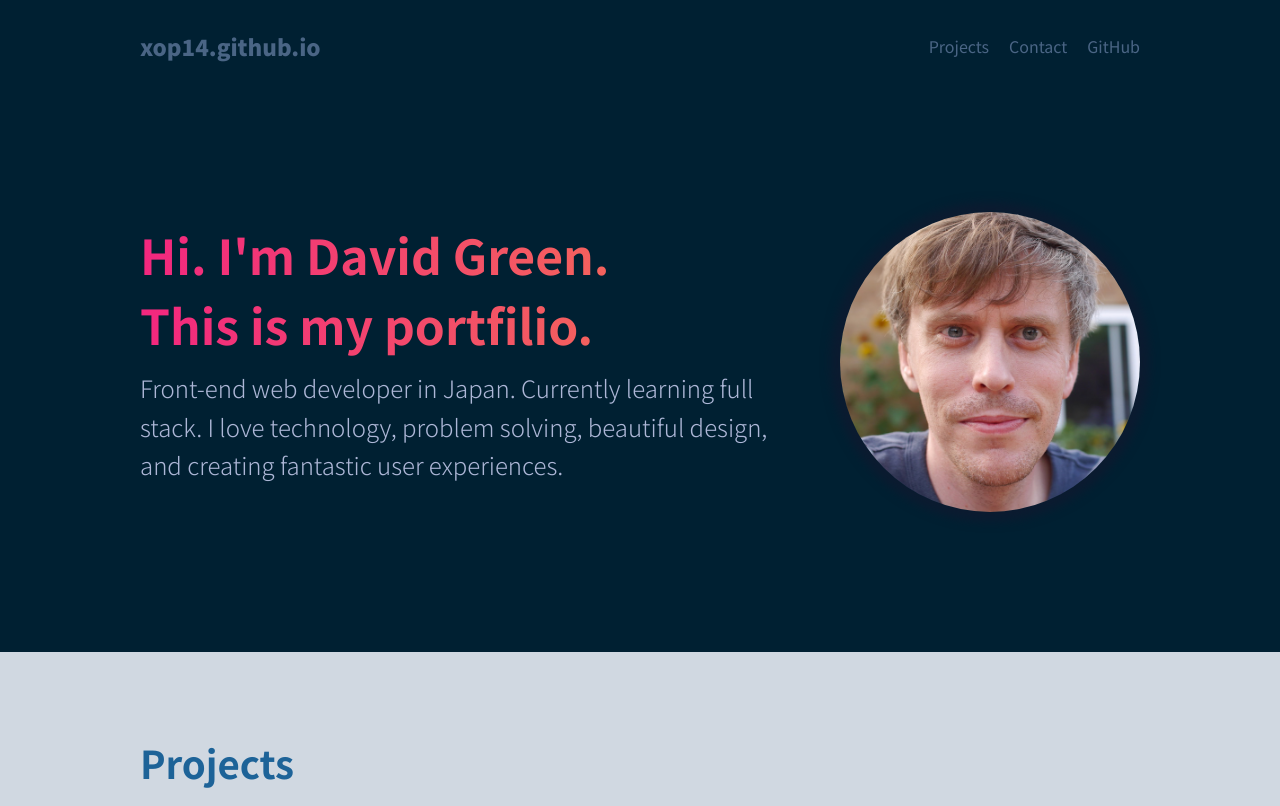
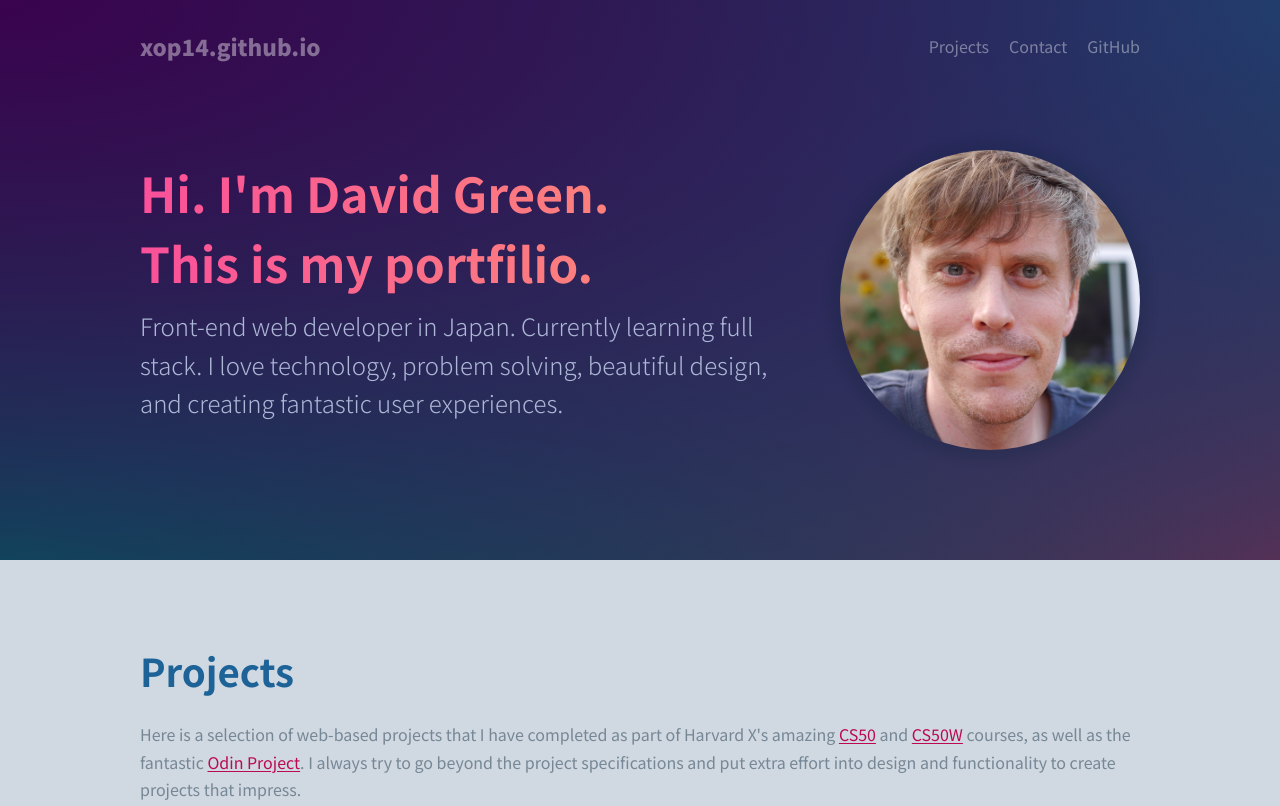
Before and after one commit to xop14/xop14.github.io, a plain HTML site: page index.html in a window 1280 px wide. Shown: the top 806 px of the page. Drawn offline with Linux system fonts and the light colour scheme.

Commit message:
Update colors and make nav transparent

```diff
--- a/styles.css
+++ b/styles.css
@@ -63,8 +63,9 @@ nav {
     display: flex;
     gap: 20px;
     background-color: transparent;
-    color: #597698;
     align-items: center;
+    position: absolute;
+    width: 100%;
 }
 
 .logo {
@@ -87,14 +88,14 @@ nav li {
     margin-left: auto;
 }
 .nav-items a, .logo a {
-    color: #4a6585;
+    color: #fff6;
     text-decoration: none;
 }
 .nav-items a:hover, .logo a:hover {
     text-decoration: underline;
     text-underline-offset: 5px;
     text-decoration-thickness: 3px;
-    color: #a7bed9;
+    color: #fffc;
 
 }
 
@@ -118,7 +119,7 @@ nav li {
 }
 
 .mobile-nav-items a {
-    color: #668cb9;
+    color: #c9a8e6;
     text-decoration: none;
     cursor: pointer;
 }
@@ -219,8 +220,13 @@ header {
     grid-template-columns: 1fr 300px;
     gap: 60px;
     justify-content: center;
-    padding: 80px max(calc(50vw - 500px), 20px) 100px !important;
+    padding: 140px max(calc(50vw - 500px), 20px) 100px !important;
     min-height: 70vh;
+    background:
+        radial-gradient(ellipse at top left, #3a034e, transparent),
+        radial-gradient(ellipse at top right,#175579, transparent),
+        radial-gradient(ellipse at bottom left,#015d62, transparent),
+        radial-gradient(ellipse at bottom right,#9a083e, transparent);
 }
 
 
@@ -236,7 +242,7 @@ header {
     border-radius: 50%;
     outline: 0vw solid #fff2;
     min-width: 200px;
-    box-shadow: 0 0 10px 10px #0b1b30;
+    box-shadow: 0 0 10px 10px #0b1b3022;
 }
 
 .header-text {
@@ -252,7 +258,7 @@ header {
 }
 
 .highlight {
-    background: linear-gradient(to right, #f2277f 0%, #f7c921 100%);
+    background: linear-gradient(to right, #fa509a 0%, #ffd747 100%);
     background-size: 200%;
     background-clip: text;
     -webkit-background-clip: text;
@@ -272,8 +278,9 @@ header {
         grid-template-columns: 1fr;
         grid-template-rows: repeat(2, min-content);
         height: min-content;
-        padding-block: 60px !important;
+        padding-bottom: 60px !important;
         gap: 30px
+
     }
     .header-text {
         padding: 0 20px;
@@ -398,7 +405,11 @@ header {
     font-size: 0.9rem;
     transition: 0.3s ease-out;
     padding-bottom: 20px;
-    background: linear-gradient(to right, #f2277fcc 0%, #f7c921cc 100%);
+    background:
+    radial-gradient(ellipse at top left, #41148f, transparent),
+    radial-gradient(ellipse at top right,#c36b13, transparent),
+    radial-gradient(ellipse at bottom left,#015d62, transparent),
+    radial-gradient(ellipse at bottom right,#e31e94, transparent);
     opacity: 0;
 }
 .card-overlay:hover {
```
